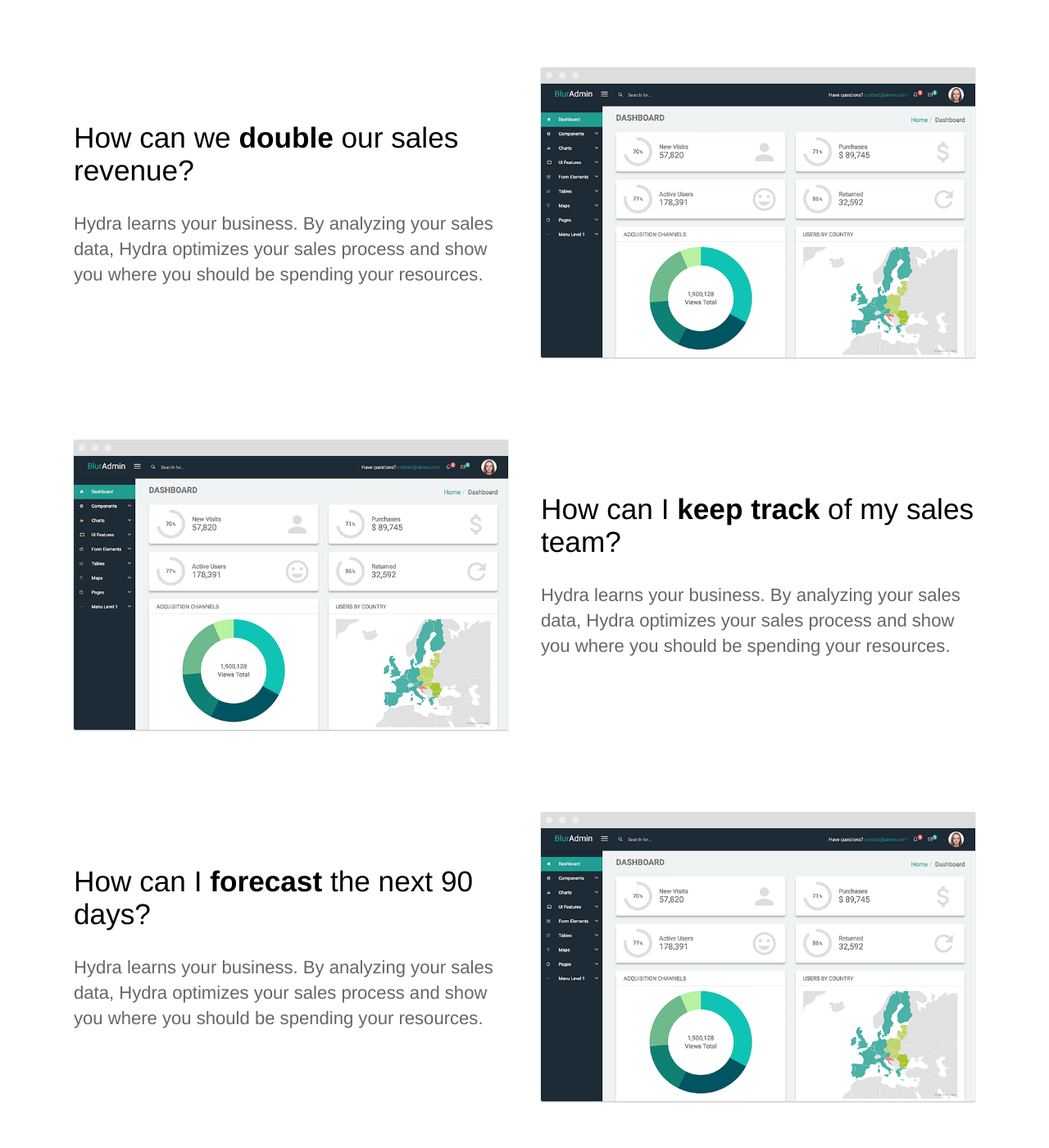
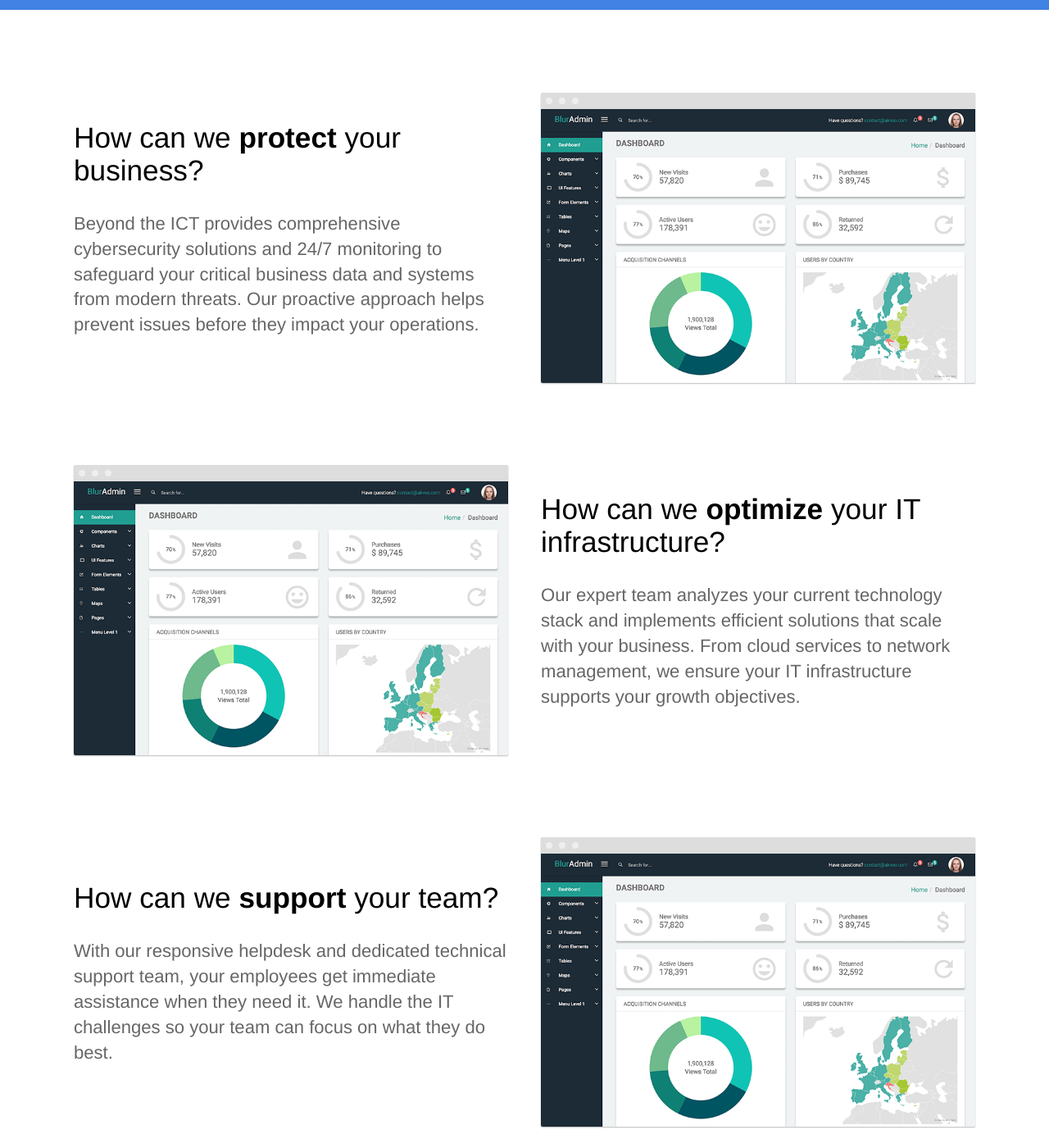
Before and after one commit to TahirKhalil/WebsiteExample, a Jekyll site: the page built from index.html, in a window 1280 px wide and 1400 px high, scrolled down 955 px. Shown: the whole window at 82% size. Built offline with Jekyll 4.4.1, drawn with Linux system fonts in a browser that asks for light colours; some of the changed text lies outside the part shown.

Commit message:
Update index.html

```diff
--- a/index.html
+++ b/index.html
@@ -1,14 +1,14 @@
 ---
-title: The last sales CRM you'll ever need
-description: Track and optimize your sales team in real time
+title: Complete IT Solutions for Your Growing Business
+description: Comprehensive managed IT services and technology solutions for modern businesses
 ---
 <section class="hero">
 	<div class="text-container">
-		<h1 class="editable">The last sales CRM <strong>you'll ever need</strong></h1>
-		<p class="subtext editable">Track and optimize your sales team in real time.</p>
-		<div class="cta button alt"><a href="{{ site.baseurl }}/contact/">Get Started Free</a></div>
+		<h1 class="editable">Your Business Deserves <strong>Better IT</strong></h1>
+		<p class="subtext editable">Proactive IT management and support that keeps your business running smoothly.</p>
+		<div class="cta button alt"><a href="{{ site.baseurl }}/contact/">Schedule a Consultation</a></div>
 		<div>
-			<img src="{{ site.baseurl }}/images/dashboard.png" alt="Screenshot" class="screenshot editable" />
+			<img src="{{ site.baseurl }}/images/dashboard.png" alt="IT Management Dashboard" class="screenshot editable" />
 		</div>
 	</div>
 </section>
@@ -17,11 +17,11 @@ description: Track and optimize your sales team in real time
 	<section>
 		<div class="container flex">
 			<div class="text editable">
-				<h2>How can we <strong>double</strong> our sales revenue?</h2>
-				<p>Hydra learns your business. By analyzing your sales data, Hydra optimizes your sales process and show you where you should be spending your resources. </p>
+				<h2>How can we <strong>protect</strong> your business?</h2>
+				<p>Beyond the ICT provides comprehensive cybersecurity solutions and 24/7 monitoring to safeguard your critical business data and systems from modern threats. Our proactive approach helps prevent issues before they impact your operations.</p>
 			</div>
 			<div class="image">
-				<img src="{{ site.baseurl }}/images/dashboard.png" alt="Screenshot" class="screenshot editable" />
+				<img src="{{ site.baseurl }}/images/dashboard.png" alt="Security Dashboard" class="screenshot editable" />
 			</div>
 		</div>
 	</section>
@@ -29,11 +29,11 @@ description: Track and optimize your sales team in real time
 	<section>
 		<div class="container flex">
 			<div class="text editable">
-				<h2>How can I <strong>keep track</strong> of my sales team?</h2>
-				<p>Hydra learns your business. By analyzing your sales data, Hydra optimizes your sales process and show you where you should be spending your resources.</p>
+				<h2>How can we <strong>optimize</strong> your IT infrastructure?</h2>
+				<p>Our expert team analyzes your current technology stack and implements efficient solutions that scale with your business. From cloud services to network management, we ensure your IT infrastructure supports your growth objectives.</p>
 			</div>
 			<div class="image">
-				<img src="{{ site.baseurl }}/images/dashboard.png" alt="Screenshot" class="screenshot editable" />
+				<img src="{{ site.baseurl }}/images/dashboard.png" alt="Infrastructure Management" class="screenshot editable" />
 			</div>
 		</div>
 	</section>
@@ -41,11 +41,11 @@ description: Track and optimize your sales team in real time
 	<section>
 		<div class="container flex">
 			<div class="text editable">
-				<h2>How can I <strong>forecast</strong> the next 90 days?</h2>
-				<p>Hydra learns your business. By analyzing your sales data, Hydra optimizes your sales process and show you where you should be spending your resources.</p>
+				<h2>How can we <strong>support</strong> your team?</h2>
+				<p>With our responsive helpdesk and dedicated technical support team, your employees get immediate assistance when they need it. We handle the IT challenges so your team can focus on what they do best.</p>
 			</div>
 			<div class="image">
-				<img src="{{ site.baseurl }}/images/dashboard.png" alt="Screenshot" class="screenshot editable" />
+				<img src="{{ site.baseurl }}/images/dashboard.png" alt="Support Dashboard" class="screenshot editable" />
 			</div>
 		</div>
 	</section>
@@ -53,17 +53,17 @@ description: Track and optimize your sales team in real time
 	<section class="testimonial">
 		<div class="container flex">
 			<div class="testimonial-block">
-				<div class="square-image"><img src="https://source.unsplash.com/6anudmpILw4/600x400" alt="Jim James" class="editable"></div>
+				<div class="square-image"><img src="https://source.unsplash.com/6anudmpILw4/600x400" alt="Sarah Chen" class="editable"></div>
 				<blockquote>
-					<p class="editable">Hydra has shaped the business we have today. We have a repeatable sales process and a strategy to scale our team. I recommend Hydra to any business looking to improve their sales.</p>
-					<p class="editable author">Jim James - CEO of Global Corp.</p>
+					<p class="editable">Beyond the ICT has transformed how we manage our technology. Their proactive approach to IT support and cybersecurity gives us peace of mind, knowing our systems are always protected and optimized for performance.</p>
+					<p class="editable author">Sarah Chen - Operations Director, Innovation Tech</p>
 				</blockquote>
 			</div>
 		</div>
 	</section>
 
 	<section class="bottom-cta">
-		<h2 class="editable"><strong>Improve</strong> your sales process today</h2>
-		<div class="button alt"><a href="#">Get Started Free</a></div>
+		<h2 class="editable"><strong>Elevate</strong> your IT management today</h2>
+		<div class="button alt"><a href="#">Schedule a Consultation</a></div>
 	</section>
 </div>
```
